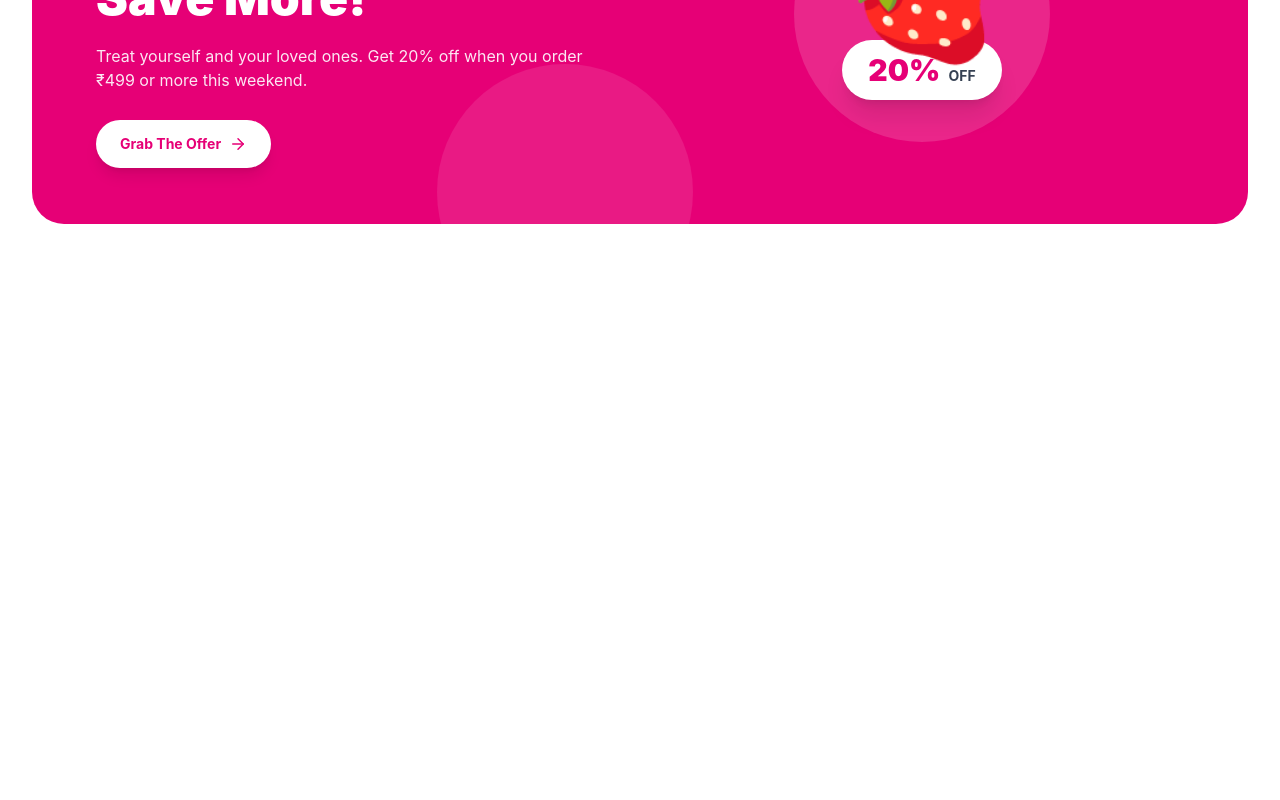
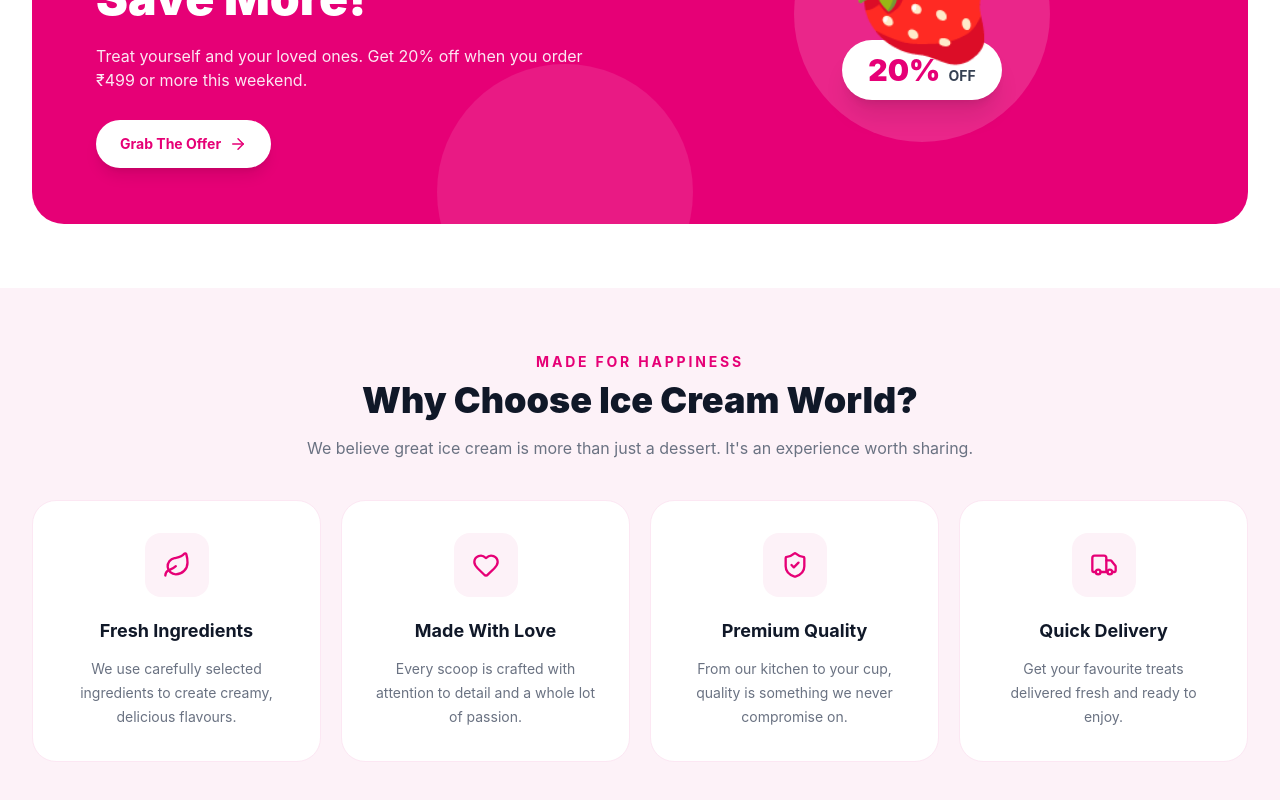
Before and after one commit to sidsng-dev/ice-cream-world, a React (Vite) app in the folder client/: page / in a window 1280 px wide. Shown: the part 2295-3095 px from the top of the page. Before the commit the page ends 2583 px from the top, so only its background shows below. Built offline with nearby package versions, Linux system fonts and the light colour scheme.

Commit message:
add why choose us section

```diff
--- a/client/src/App.tsx
+++ b/client/src/App.tsx
@@ -4,6 +4,7 @@
 import Categories from "./components/home/Categories";
 import FeaturedProducts from "./components/home/FeaturedProducts";
 import SpecialOffer from "./components/home/SpecialOffer";
+import WhyChooseUs from "./components/home/WhyChooseUs";
 
 function App() {
   return (
@@ -16,6 +17,7 @@
         <Categories />
         <FeaturedProducts />
         <SpecialOffer />
+        <WhyChooseUs />
       </main>
     </div>
   );
--- /dev/null
+++ b/client/src/components/home/FeatureCard.tsx
@@ -0,0 +1,33 @@
+import type { ReactNode } from "react";
+
+interface FeatureCardProps {
+  icon: ReactNode;
+  title: string;
+  description: string;
+}
+
+const FeatureCard = ({
+  icon,
+  title,
+  description,
+}: FeatureCardProps) => {
+  return (
+    <div className="group rounded-3xl border border-pink-100 bg-white p-6 text-center transition-all duration-300 hover:-translate-y-2 hover:shadow-xl sm:p-8">
+
+      <div className="mx-auto flex h-16 w-16 items-center justify-center rounded-2xl bg-pink-50 text-pink-600 transition-transform duration-300 group-hover:scale-110 group-hover:rotate-3">
+        {icon}
+      </div>
+
+      <h3 className="mt-5 text-lg font-bold text-gray-900">
+        {title}
+      </h3>
+
+      <p className="mx-auto mt-3 max-w-xs text-sm leading-6 text-gray-500">
+        {description}
+      </p>
+
+    </div>
+  );
+};
+
+export default FeatureCard;
--- a/client/src/components/home/WhyChooseUs.tsx
+++ b/client/src/components/home/WhyChooseUs.tsx
@@ -0,0 +1,82 @@
+import {
+  Heart,
+  Leaf,
+  ShieldCheck,
+  Truck,
+} from "lucide-react";
+
+import FeatureCard from "./FeatureCard";
+
+const features = [
+  {
+    icon: <Leaf size={28} />,
+    title: "Fresh Ingredients",
+    description:
+      "We use carefully selected ingredients to create creamy, delicious flavours.",
+  },
+  {
+    icon: <Heart size={28} />,
+    title: "Made With Love",
+    description:
+      "Every scoop is crafted with attention to detail and a whole lot of passion.",
+  },
+  {
+    icon: <ShieldCheck size={28} />,
+    title: "Premium Quality",
+    description:
+      "From our kitchen to your cup, quality is something we never compromise on.",
+  },
+  {
+    icon: <Truck size={28} />,
+    title: "Quick Delivery",
+    description:
+      "Get your favourite treats delivered fresh and ready to enjoy.",
+  },
+];
+
+const WhyChooseUs = () => {
+  return (
+    <section
+      id="about"
+      className="bg-pink-50 px-5 py-16 sm:px-8 lg:px-8"
+    >
+      <div className="mx-auto max-w-7xl">
+
+        {/* Heading */}
+        <div className="mx-auto max-w-2xl text-center">
+
+          <p className="text-sm font-bold uppercase tracking-[0.2em] text-pink-600">
+            Made for happiness
+          </p>
+
+          <h2 className="mt-2 text-3xl font-black text-gray-900 sm:text-4xl">
+            Why Choose Ice Cream World?
+          </h2>
+
+          <p className="mt-4 text-sm leading-6 text-gray-500 sm:text-base">
+            We believe great ice cream is more than just a dessert.
+            It's an experience worth sharing.
+          </p>
+
+        </div>
+
+        {/* Feature Grid */}
+        <div className="mt-10 grid gap-5 sm:grid-cols-2 lg:grid-cols-4">
+
+          {features.map((feature) => (
+            <FeatureCard
+              key={feature.title}
+              icon={feature.icon}
+              title={feature.title}
+              description={feature.description}
+            />
+          ))}
+
+        </div>
+
+      </div>
+    </section>
+  );
+};
+
+export default WhyChooseUs;
```
